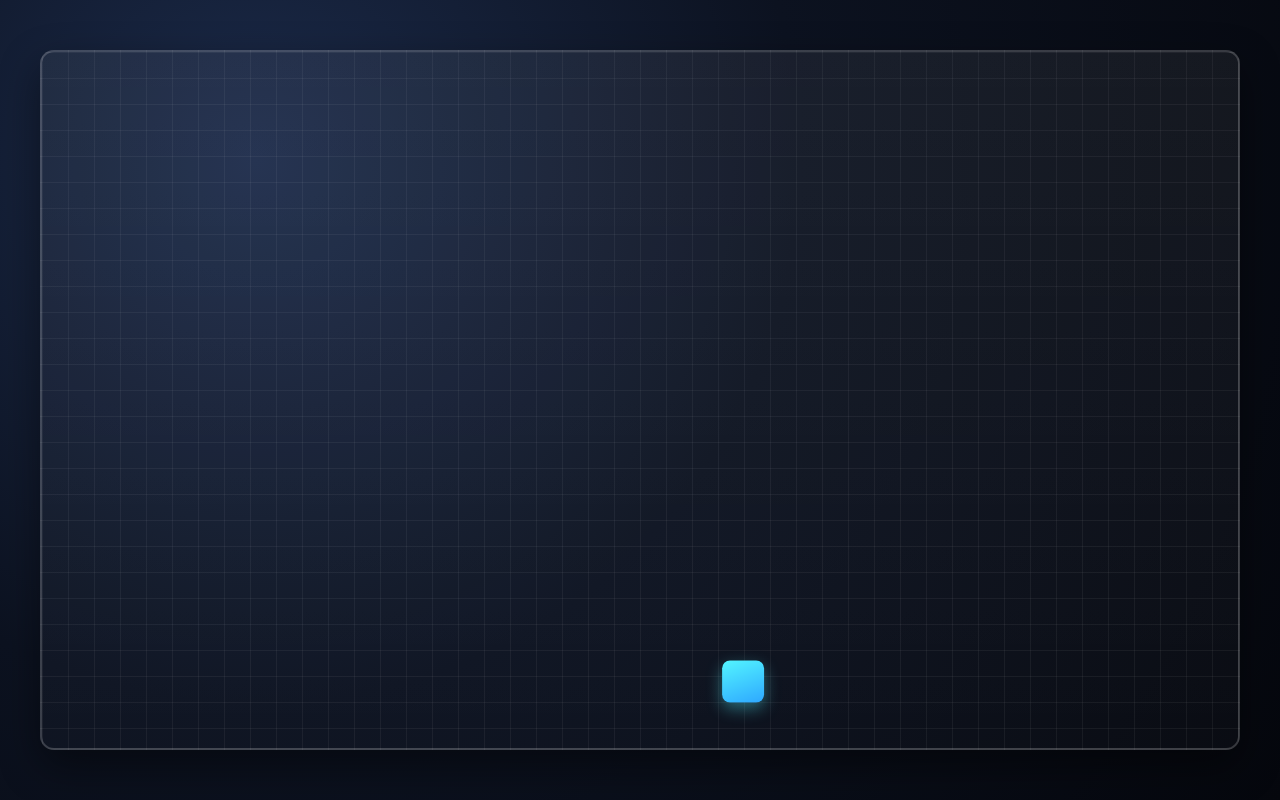
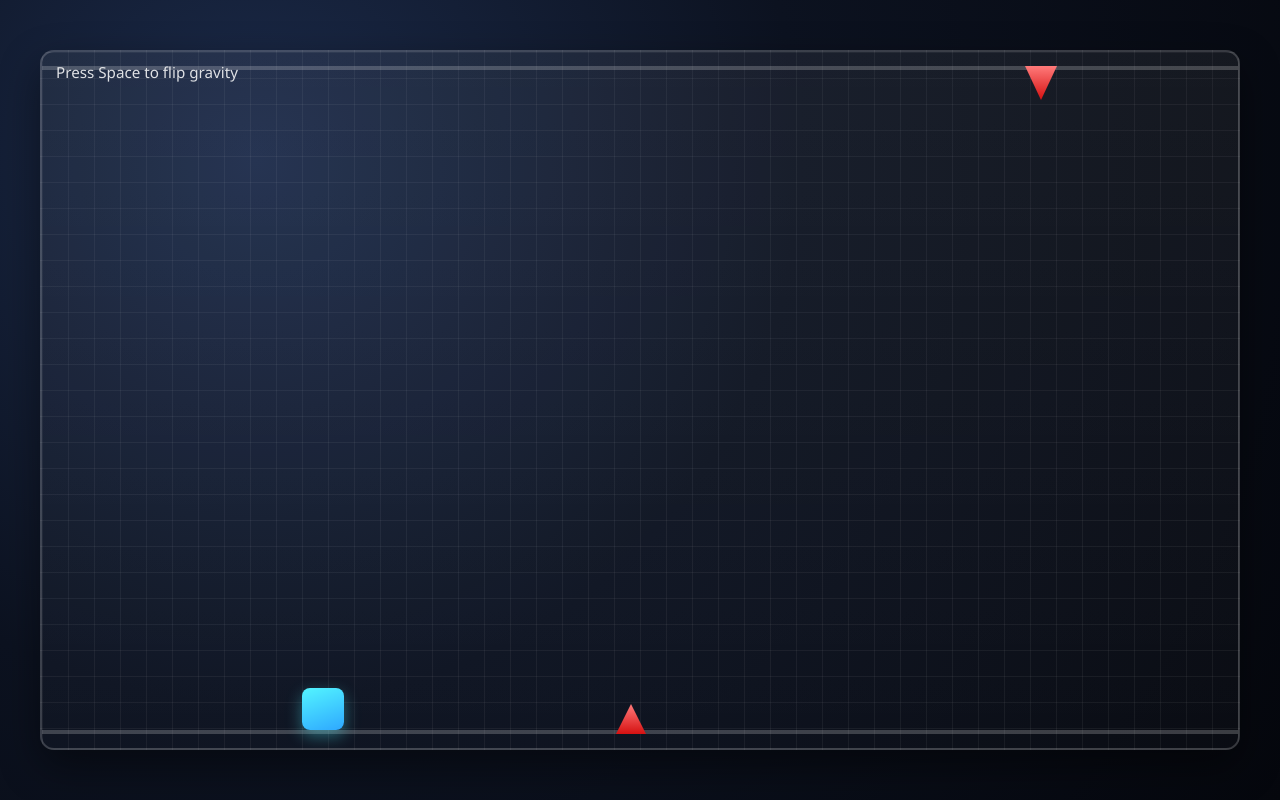
Before and after one commit to Nandhakishore-141/gravityFlipper, a plain HTML site: page index.html in a window 1280 px wide. Drawn offline with Linux system fonts and the light colour scheme.

Commit message:
second commit

```diff
--- a/index.css
+++ b/index.css
@@ -32,12 +32,58 @@ body {
   box-shadow: 0 16px 40px rgba(0, 0, 0, 0.45);
 }
 
+.boundary {
+  position: absolute;
+  left: 0;
+  right: 0;
+  height: 4px;
+  background: rgba(255, 255, 255, 0.2);
+}
+
+.boundary.top {
+  top: 14px;
+}
+
+.boundary.bottom {
+  bottom: 14px;
+}
+
 .box {
   position: absolute;
-  left: 24px;
   width: 42px;
   height: 42px;
   border-radius: 8px;
   background: linear-gradient(160deg, #53f5ff, #2ea8ff);
   box-shadow: 0 6px 16px rgba(83, 245, 255, 0.38);
 }
+
+.box.hit {
+  background: linear-gradient(160deg, #ff8e8e, #ff4a4a);
+  box-shadow: 0 6px 16px rgba(255, 74, 74, 0.38);
+}
+
+.spike {
+  position: absolute;
+  width: 30px;
+  height: 30px;
+  background: linear-gradient(180deg, #ff7a7a, #d51111);
+}
+
+#spikesBottom .spike {
+  bottom: 14px;
+  clip-path: polygon(50% 0, 100% 100%, 0 100%);
+}
+
+#spikesTop .spike {
+  top: 14px;
+  clip-path: polygon(0 0, 100% 0, 50% 100%);
+}
+
+.hint {
+  position: absolute;
+  left: 14px;
+  top: 10px;
+  margin: 0;
+  font-size: 0.95rem;
+  color: rgba(255, 255, 255, 0.85);
+}
--- a/index.html
+++ b/index.html
@@ -8,7 +8,12 @@
 </head>
 <body>
   <main class="game" id="game" aria-label="Gravity Flipper playground">
+    <div class="boundary top" aria-hidden="true"></div>
+    <div class="boundary bottom" aria-hidden="true"></div>
+    <div class="spikes" id="spikesTop" aria-hidden="true"></div>
+    <div class="spikes" id="spikesBottom" aria-hidden="true"></div>
     <div class="box" id="box"></div>
+    <p class="hint">Press Space to flip gravity</p>
   </main>
 
   <script src="index.js"></script>
--- a/index.js
+++ b/index.js
@@ -1,48 +1,231 @@
 const game = document.getElementById("game");
 const box = document.getElementById("box");
+const spikesTopContainer = document.getElementById("spikesTop");
+const spikesBottomContainer = document.getElementById("spikesBottom");
 
-let x = 24;
-let y = 16;
+const boundaryOffset = 14;
+const boundaryThickness = 4;
+const gravityForce = 0.62;
+const horizontalSpeed = 2.4;
+const cameraFollowX = 260;
+const spikeGapMin = 380;
+const spikeGapMax = 560;
+const spikeStartX = 620;
+const totalInitialSpikes = 36;
+
+let playerX = 32;
+let y = 0;
 let vy = 0;
-let gravity = 0.45;
-const horizontalSpeed = 2.1;
-const bounceLoss = 0.82;
+let gravity = gravityForce;
+let minY = 0;
+let maxY = 0;
+let gameWidth = 0;
+let gameHeight = 0;
+let boxWidth = 0;
+let boxHeight = 0;
+let hitUntil = 0;
+let cameraX = 0;
+let farthestSpikeX = spikeStartX;
 
-function flipGravity() {
-  gravity *= -1;
+const spikeSizeChoices = [
+  { width: 30, height: 30 },
+  { width: 34, height: 36 },
+  { width: 32, height: 34 },
+  { width: 36, height: 38 }
+];
+
+const topSpikes = [];
+const bottomSpikes = [];
+
+function randInt(min, max) {
+  return Math.floor(Math.random() * (max - min + 1)) + min;
 }
 
+function randomSize() {
+  return spikeSizeChoices[randInt(0, spikeSizeChoices.length - 1)];
+}
+
+function createSpike(container, side, x) {
+  const size = randomSize();
+  const el = document.createElement("div");
+  el.className = "spike";
+  el.style.width = `${size.width}px`;
+  el.style.height = `${size.height}px`;
+  container.appendChild(el);
+
+  return {
+    side,
+    x,
+    width: size.width,
+    height: size.height,
+    el
+  };
+}
+
+function addSpikePairGroup() {
+  farthestSpikeX += randInt(spikeGapMin, spikeGapMax);
+  const chooseTop = Math.random() > 0.5;
+
+  if (chooseTop) {
+    topSpikes.push(createSpike(spikesTopContainer, "top", farthestSpikeX));
+    if (Math.random() > 0.45) {
+      bottomSpikes.push(createSpike(spikesBottomContainer, "bottom", farthestSpikeX + randInt(120, 190)));
+    }
+  } else {
+    bottomSpikes.push(createSpike(spikesBottomContainer, "bottom", farthestSpikeX));
+    if (Math.random() > 0.45) {
+      topSpikes.push(createSpike(spikesTopContainer, "top", farthestSpikeX + randInt(120, 190)));
+    }
+  }
+}
+
+function seedSpikes() {
+  for (let i = 0; i < totalInitialSpikes; i += 1) {
+    addSpikePairGroup();
+  }
+}
+
+function updateMeasurements() {
+  gameWidth = game.clientWidth;
+  gameHeight = game.clientHeight;
+  boxWidth = box.offsetWidth;
+  boxHeight = box.offsetHeight;
+  minY = boundaryOffset + boundaryThickness;
+  maxY = gameHeight - boundaryOffset - boundaryThickness - boxHeight;
+
+  if (y < minY) {
+    y = minY;
+    vy = 0;
+  }
+  if (y > maxY) {
+    y = maxY;
+    vy = 0;
+  }
+}
+
+function resetPlayer() {
+  playerX = 32;
+  y = maxY;
+  vy = 0;
+  gravity = gravityForce;
+  cameraX = 0;
+}
+
+function killPlayer(now) {
+  resetPlayer();
+  hitUntil = now + 180;
+  box.classList.add("hit");
+}
+
+function intersectsRect(a, b) {
+  return a.left < b.right && a.right > b.left && a.top < b.bottom && a.bottom > b.top;
+}
+
+function checkSpikeCollision(list, side, playerRect) {
+  const baseTop = boundaryOffset;
+  const baseBottom = gameHeight - boundaryOffset;
+
+  for (const spike of list) {
+    const rect =
+      side === "top"
+        ? {
+            left: spike.x,
+            right: spike.x + spike.width,
+            top: baseTop,
+            bottom: baseTop + spike.height
+          }
+        : {
+            left: spike.x,
+            right: spike.x + spike.width,
+            top: baseBottom - spike.height,
+            bottom: baseBottom
+          };
+
+    if (intersectsRect(playerRect, rect)) {
+      return true;
+    }
+  }
+
+  return false;
+}
+
+function isCollidingWithSpikes() {
+  const playerRect = {
+    left: playerX,
+    right: playerX + boxWidth,
+    top: y,
+    bottom: y + boxHeight
+  };
+
+  return checkSpikeCollision(bottomSpikes, "bottom", playerRect) || checkSpikeCollision(topSpikes, "top", playerRect);
+}
+
+function updateSpikeRendering() {
+  const leftBound = cameraX - 80;
+  const rightBound = cameraX + gameWidth + 80;
+
+  for (const spike of bottomSpikes) {
+    const screenX = spike.x - cameraX;
+    spike.el.style.left = `${screenX}px`;
+    spike.el.style.bottom = `${boundaryOffset}px`;
+    spike.el.style.display = spike.x + spike.width < leftBound || spike.x > rightBound ? "none" : "block";
+  }
+
+  for (const spike of topSpikes) {
+    const screenX = spike.x - cameraX;
+    spike.el.style.left = `${screenX}px`;
+    spike.el.style.top = `${boundaryOffset}px`;
+    spike.el.style.display = spike.x + spike.width < leftBound || spike.x > rightBound ? "none" : "block";
+  }
+}
+
+function ensureFutureSpikes() {
+  while (farthestSpikeX < playerX + gameWidth * 3) {
+    addSpikePairGroup();
+  }
+}
+
+window.addEventListener("resize", updateMeasurements);
 window.addEventListener("keydown", (event) => {
   if (event.code === "Space") {
     event.preventDefault();
-    flipGravity();
+    gravity *= -1;
   }
 });
 
-game.addEventListener("click", flipGravity);
-
-function tick() {
-  const maxX = game.clientWidth - box.offsetWidth;
-  const maxY = game.clientHeight - box.offsetHeight;
-
-  x += horizontalSpeed;
-  if (x > maxX) {
-    x = -box.offsetWidth;
-  }
+function tick(now) {
+  playerX += horizontalSpeed;
 
   vy += gravity;
   y += vy;
 
-  if (y <= 0) {
-    y = 0;
-    vy *= -bounceLoss;
+  if (y <= minY) {
+    y = minY;
+    vy = 0;
   } else if (y >= maxY) {
     y = maxY;
-    vy *= -bounceLoss;
+    vy = 0;
   }
 
-  box.style.transform = `translate(${x}px, ${y}px)`;
+  cameraX = Math.max(0, playerX - cameraFollowX);
+
+  if (hitUntil > 0 && now >= hitUntil) {
+    hitUntil = 0;
+    box.classList.remove("hit");
+  }
+
+  if (hitUntil === 0 && isCollidingWithSpikes()) {
+    killPlayer(now);
+  }
+
+  ensureFutureSpikes();
+  updateSpikeRendering();
+
+  box.style.transform = `translate(${playerX - cameraX}px, ${y}px)`;
   requestAnimationFrame(tick);
 }
 
-tick();
+seedSpikes();
+updateMeasurements();
+resetPlayer();
+requestAnimationFrame(tick);
```
